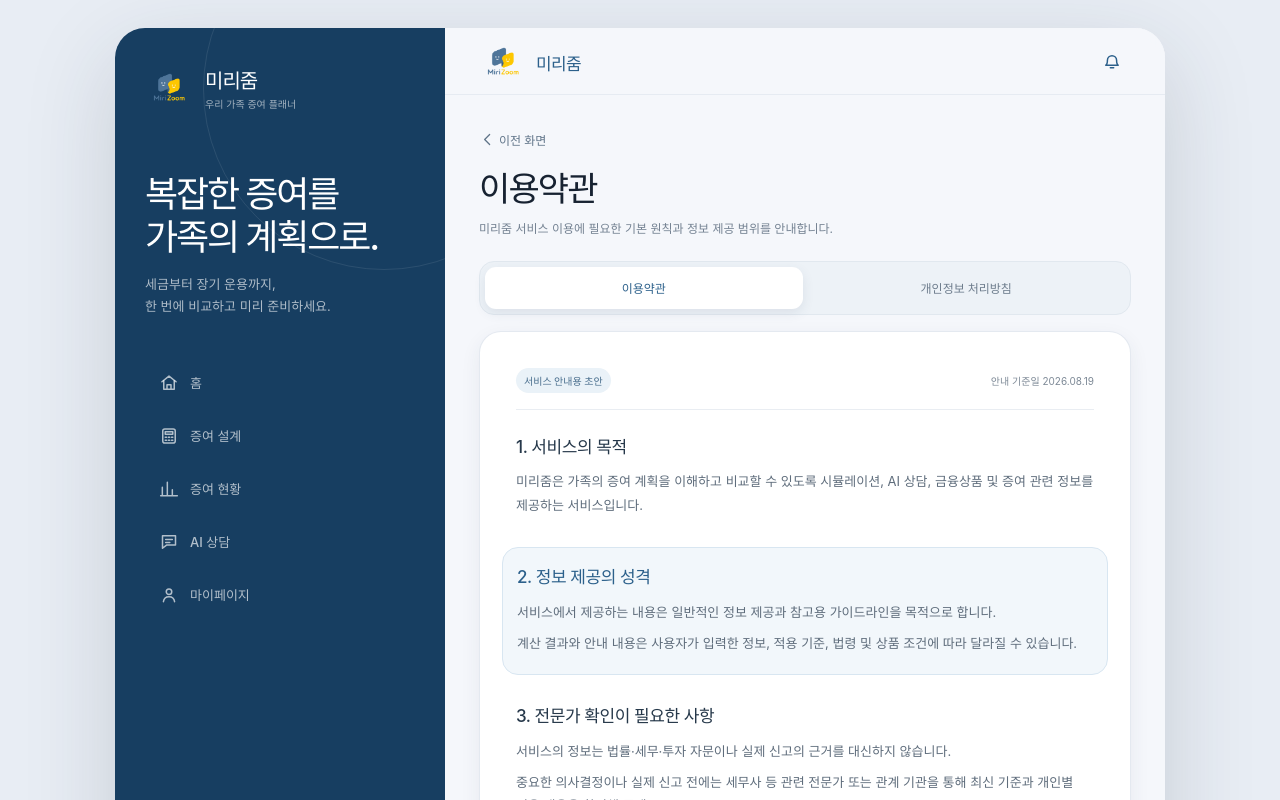
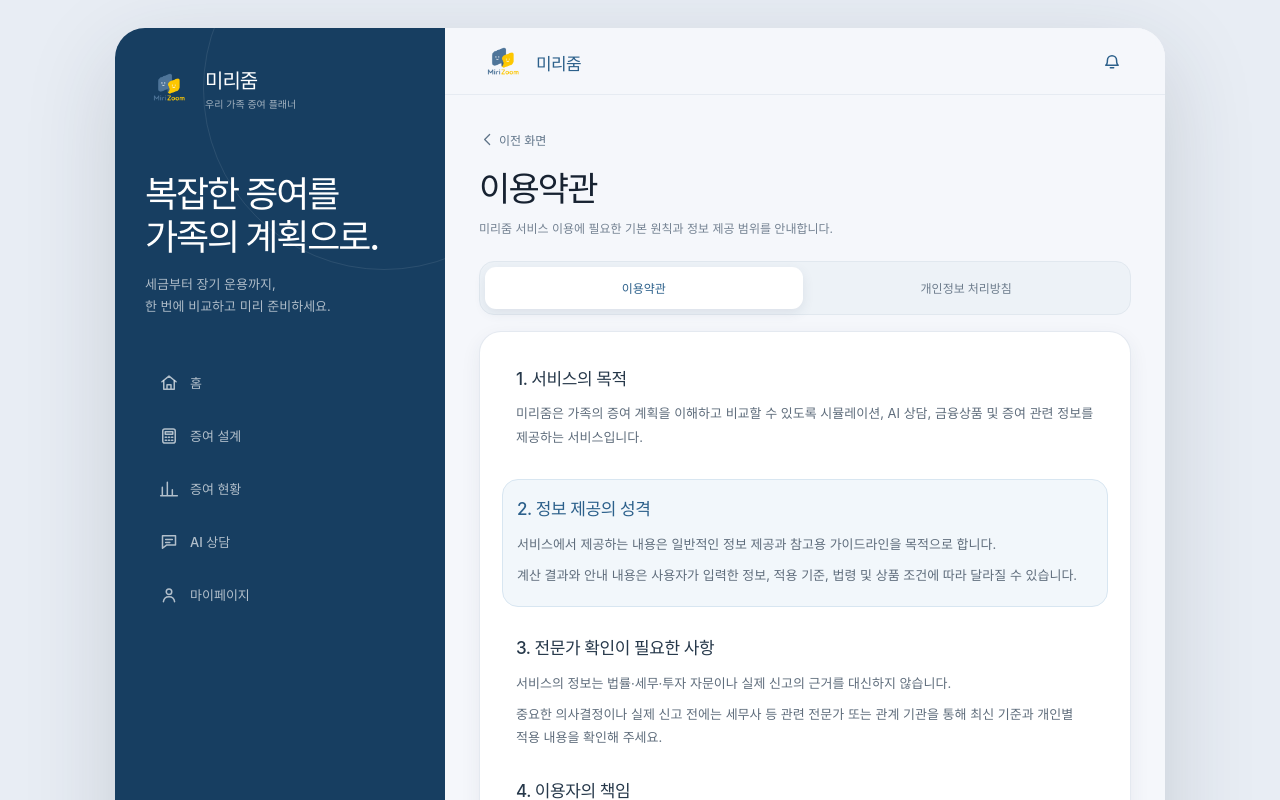
Before and after one commit to KB-IT-s-your-life-PJT-23-4/frontend, a Vue app: page /terms in a window 1280 px wide. Shown: the top 800 px of the page. Built offline with nearby package versions, Linux system fonts and the light colour scheme; a web font is replaced by a local one.

Commit message:
불필요 폰트 삭제

```diff
--- a/src/pages/LegalDocumentView.vue
+++ b/src/pages/LegalDocumentView.vue
@@ -148,11 +148,6 @@
       </nav>
 
       <article class="legal-document-card">
-        <div class="legal-document-meta">
-          <span>서비스 안내용 초안</span>
-          <span>안내 기준일 2026.08.19</span>
-        </div>
-
         <section
           v-for="section in currentDocument.sections"
           :key="section.title"
```
